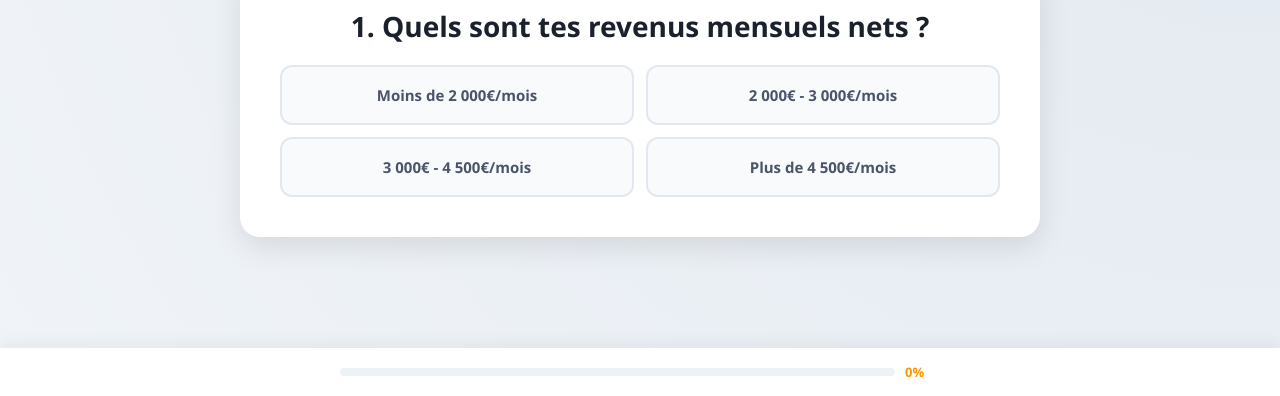
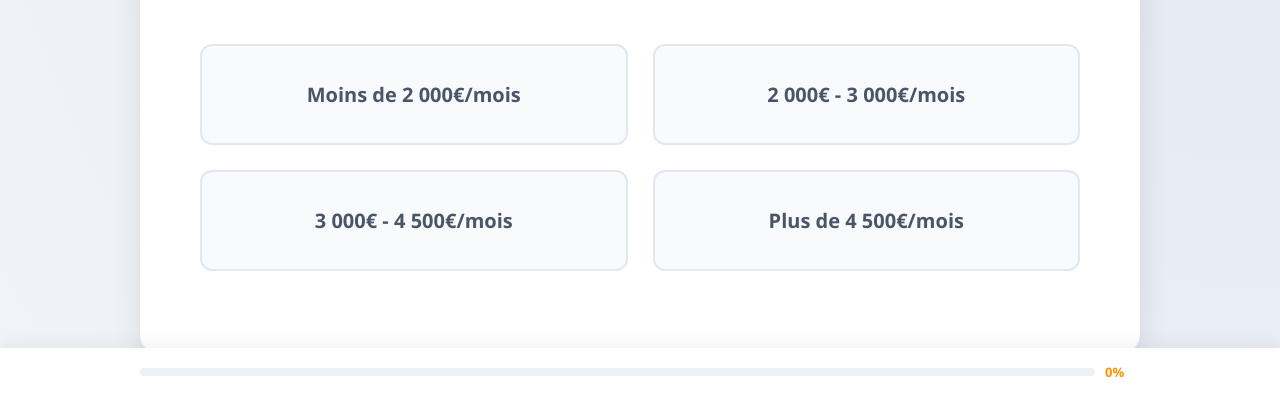
Before and after one commit to Immo120/Quiz-immobilier-, a website: page index.html in a window 1280 px wide. Shown: the part 404-800 px from the top of the page. Drawn offline with Linux system fonts and the light colour scheme.

Commit message:
Update index.html

```diff
--- a/index.html
+++ b/index.html
@@ -5,7 +5,7 @@
     <meta name="viewport" content="width=device-width, initial-scale=1.0, maximum-scale=1.0, user-scalable=no">
     <title>Diagnostic Immo 120</title>
     <style>
-        /* Reset complet pour éviter les décalages */
+        /* Reset complet */
         * {
             margin: 0;
             padding: 0;
@@ -63,21 +63,19 @@
         .quiz-container {
             flex: 1;
             width: 100%;
-            max-width: 100%;
             display: flex;
-            justify-content: center; /* Centre horizontalement */
-            align-items: center;     /* Centre verticalement */
+            justify-content: center;
+            align-items: center;
             padding: 15px;
             overflow: hidden;
         }
 
         #quizForm {
             width: 100%;
-            max-width: 600px; /* Largeur idéale pour la carte */
+            max-width: 600px;
             margin: 0 auto;
         }
 
-        /* La Carte blanche */
         .step {
             display: none;
             background: white;
@@ -98,7 +96,6 @@
             margin-bottom: 20px; text-align: center;
         }
 
-        /* Grille de réponses */
         .options-grid {
             display: grid;
             grid-template-columns: 1fr;
@@ -111,7 +108,6 @@
             border-radius: 12px; padding: 18px; cursor: pointer;
             transition: all 0.2s; font-size: 15px; font-weight: 600;
             color: #4a5568; text-align: center;
-            width: 100%;
         }
 
         .option-card:hover { border-color: #FF9500; background: #fffaf0; }
@@ -129,20 +125,43 @@
         .progress-fill { height: 100%; background: linear-gradient(90deg, #FF9500, #FF6B00); width: 0%; transition: width 0.4s ease; }
         .progress-text { font-weight: 800; color: #FF9500; font-size: 13px; min-width: 35px; }
 
-        /* Inputs */
         input { width: 100%; padding: 15px; margin-bottom: 10px; border: 2px solid #e2e8f0; border-radius: 10px; font-size: 16px; }
         .btn-submit { width: 100%; padding: 18px; background: #1a1a1a; color: white; border: none; border-radius: 10px; font-size: 17px; font-weight: 800; cursor: pointer; }
 
-        /* --- DESKTOP --- */
+        /* --- MODIFICATIONS MODE ORDINATEUR --- */
         @media (min-width: 1024px) {
             .header { padding: 40px 20px; }
             .header h1 { font-size: 32px; }
             .header p { font-size: 16px; }
-            .logo { width: 70px; height: 70px; }
-            #quizForm { max-width: 800px; }
-            .options-grid { grid-template-columns: 1fr 1fr; }
-            .question-title { font-size: 28px; }
-            .step { padding: 40px; }
+            .logo { width: 75px; height: 75px; }
+
+            /* Agrandissement de la carte pour combler la page sur PC */
+            #quizForm {
+                max-width: 1000px; /* Plus large sur PC */
+            }
+            .step {
+                padding: 60px; /* Plus d'espace interne */
+                min-height: 500px; /* Plus haute pour combler le vide */
+                display: none; /* Reste caché sauf si .active */
+                flex-direction: column;
+                justify-content: center;
+            }
+            .step.active { display: flex; }
+
+            .options-grid {
+                grid-template-columns: 1fr 1fr;
+                gap: 25px;
+                margin-top: 20px;
+            }
+            .question-title {
+                font-size: 34px;
+                margin-bottom: 40px;
+            }
+            .option-card {
+                padding: 35px 20px; /* Cartes de réponses plus imposantes */
+                font-size: 20px;
+            }
+            .progress-wrapper { max-width: 1000px; }
         }
     </style>
 </head>
@@ -269,7 +288,7 @@
                 </div>
             </div>
         </form>
-        <div id="successScreen" style="display:none; width:100%; max-width:500px; margin:0 auto; background:white; padding:30px; border-radius:20px; text-align:center;"></div>
+        <div id="successScreen" style="display:none; width:100%; max-width:600px; margin:0 auto; background:white; padding:40px; border-radius:20px; text-align:center;"></div>
     </div>
 
     <div class="progress-footer" id="progressWrapper">
@@ -315,11 +334,11 @@
             screen.style.display = 'block';
 
             if (profil === 'PRET') {
-                screen.innerHTML = `<h2 style="color:#10b981;margin-bottom:15px;">✅ TU ES PRÊT !</h2><p>Félicitations <strong>${prenom}</strong> ! Ton profil est idéal. Regarde tes mails !</p>`;
+                screen.innerHTML = `<h2 style="color:#10b981;margin-bottom:20px;font-size:28px;">✅ TU ES PRÊT !</h2><p style="font-size:18px;">Félicitations <strong>${prenom}</strong> ! Ton profil est idéal pour investir. Regarde tes mails !</p>`;
             } else if (profil === 'PRESQUE') {
-                screen.innerHTML = `<h2 style="color:#f59e0b;margin-bottom:15px;">⚠️ PRESQUE PRÊT</h2><p>Tu y es presque <strong>${prenom}</strong> ! Ton plan personnalisé t'attend par email.</p>`;
+                screen.innerHTML = `<h2 style="color:#f59e0b;margin-bottom:20px;font-size:28px;">⚠️ PRESQUE PRÊT</h2><p style="font-size:18px;">Tu y es presque <strong>${prenom}</strong> ! Ton plan personnalisé t'attend par email.</p>`;
             } else {
-                screen.innerHTML = `<h2 style="color:#ef4444;margin-bottom:15px;">🛑 PAS ENCORE</h2><p>C'est un peu tôt <strong>${prenom}</strong>. On t'envoie un plan d'action par email.</p>`;
+                screen.innerHTML = `<h2 style="color:#ef4444;margin-bottom:20px;font-size:28px;">🛑 PAS ENCORE</h2><p style="font-size:18px;">C'est un peu tôt <strong>${prenom}</strong>. On t'envoie un plan d'action concret par email.</p>`;
             }
 
             try {
```
